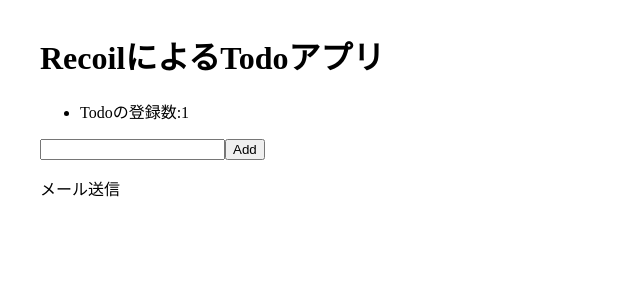
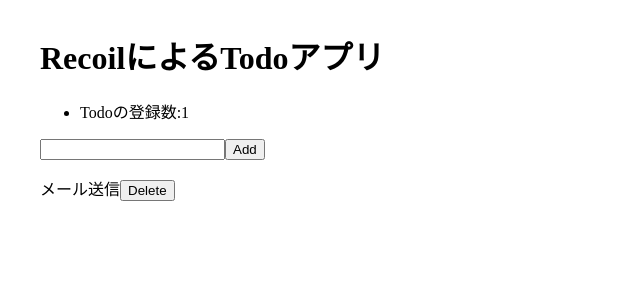
Before and after one commit to nogi369/react-recoil, a React (Create React App) app: page / in a window 1280 px wide. Shown: the top 300 px of the page, without its empty margins (0-640 px from the left). Built offline with nearby package versions, Linux system fonts and the light colour scheme.

Commit message:
add: Delete

```diff
--- a/src/components/TodoItem.js
+++ b/src/components/TodoItem.js
@@ -1,5 +1,29 @@
+import { useRecoilState } from "recoil";
+import { todoListAtom } from "../atom";
+
 function TodoItem({ item }) {
-  return <div>{item.title}</div>;
+  const [todoList, setTodoList] = useRecoilState(todoListAtom);
+
+  const deleteItem = () => {
+    // idどうしが一致する削除対象の配列の番号を取得する
+    const index = todoList.findIndex((listItem) => listItem.id === item.id);
+    // 配列を２つ繋げ、削除対象のindexを持つ要素のみ含めない
+    const newTodoList = [
+      // index = 配列の番号
+      ...todoList.slice(0, index), // 0から削除対象のindexまで
+      ...todoList.slice(index + 1), // 配列の番号+1からindexまで
+    ];
+    setTodoList(newTodoList);
+  };
+
+  return (
+    <div>
+      {item.title}
+      <button onClick={deleteItem} style={{ cursor: "pointer" }}>
+        Delete
+      </button>
+    </div>
+  );
 }
 
 export default TodoItem;
```
